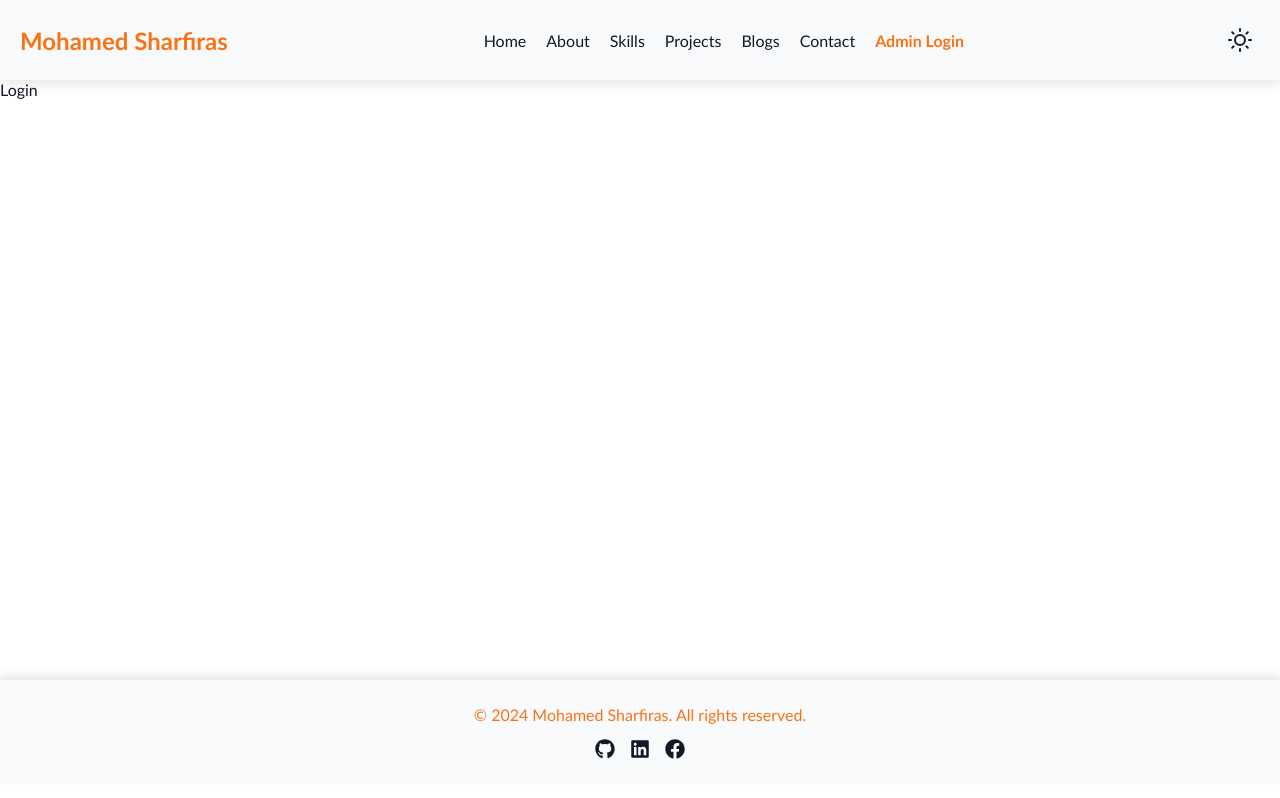
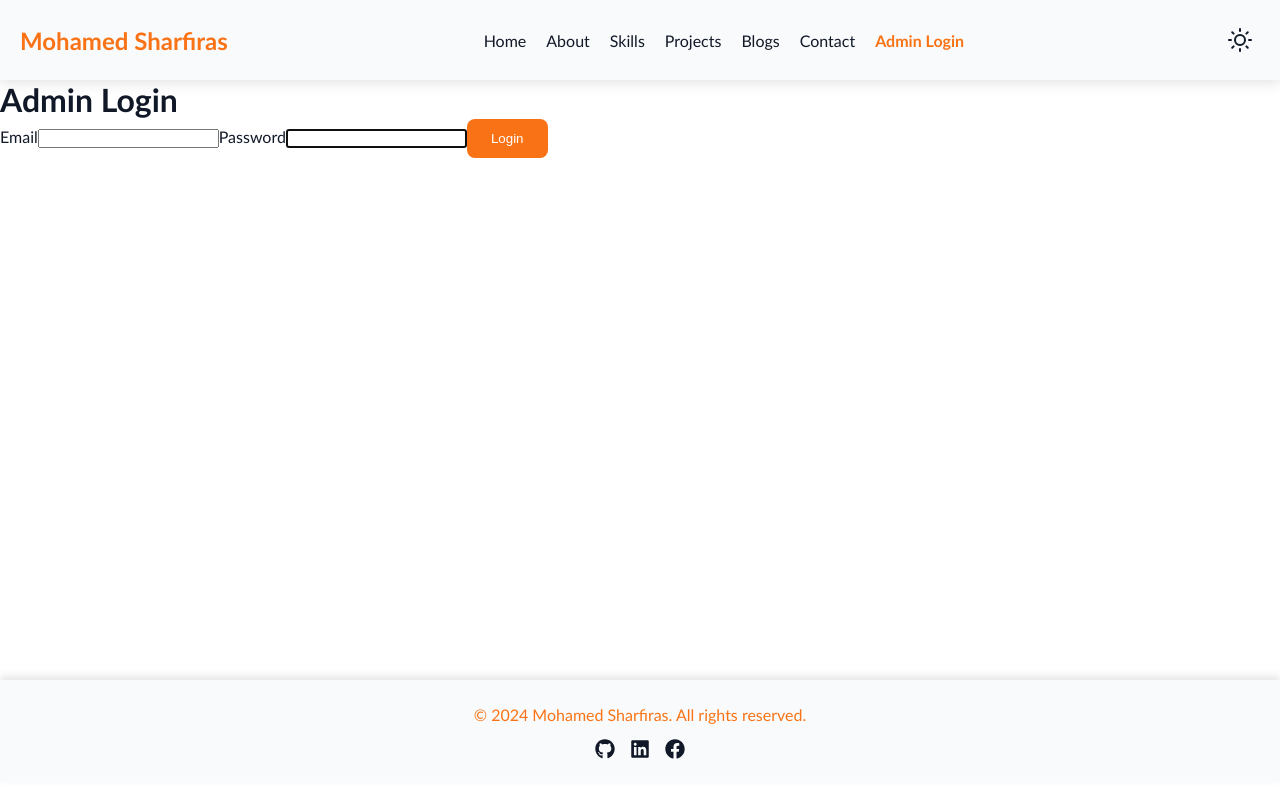
Before and after one commit to sharfrasaqsan/react-my-portfolio, a React (Create React App) app: page /login in a window 1280 px wide. Built offline with nearby package versions, Linux system fonts and the light colour scheme; no server answers; the database is empty.

Commit message:
firebase auth, login, logout

```diff
--- a/src/App.js
+++ b/src/App.js
@@ -44,9 +44,9 @@ function App() {
       <Footer />
       <ToastContainer
         position="top-center"
-        autoClose={5000}
+        autoClose={3000}
         hideProgressBar={false}
-        newestOnTop={false}
+        newestOnTop={true}
         closeOnClick={false}
         rtl={false}
         pauseOnFocusLoss
--- a/src/components/Header.js
+++ b/src/components/Header.js
@@ -2,8 +2,12 @@ import { useState, useEffect } from "react";
 import "../styles/Header.css";
 import { Link, NavLink } from "react-router-dom";
 import { FiSun, FiMoon, FiMenu, FiX } from "react-icons/fi";
+import Lougout from "./Lougout";
+import { useAuth } from "../context/AuthContext";
 
 const Header = () => {
+  const { user } = useAuth();
+
   const [isDarkMode, setIsDarkMode] = useState(() => {
     return localStorage.getItem("darkMode") === "true";
   });
@@ -85,6 +89,7 @@ const Header = () => {
               Contact
             </NavLink>
           </li>
+          {!user ? (
             <li>
               <NavLink
                 to="/login"
@@ -94,8 +99,12 @@ const Header = () => {
                 Admin Login
               </NavLink>
             </li>
+          ) : null}
         </ul>
       </div>
+
+      <Lougout />
+
       <div className="theme-toggle">
         <button className="toggle-button" onClick={toggleDarkMode}>
           {isDarkMode ? <FiMoon size={24} /> : <FiSun size={24} />}
--- /dev/null
+++ b/src/components/Lougout.js
@@ -0,0 +1,31 @@
+import { signOut } from "firebase/auth";
+import { auth } from "../firebase";
+import { useAuth } from "../context/AuthContext";
+import { useNavigate } from "react-router-dom";
+import { toast } from "react-toastify";
+import "../styles/Logout.css";
+
+const Lougout = () => {
+  const { user, setUser } = useAuth();
+
+  const navigate = useNavigate();
+
+  const handleLogout = async () => {
+    await signOut(auth);
+    setUser(null);
+    toast.success("Logout successful");
+    navigate("/");
+  };
+
+  return (
+    <>
+      {user ? (
+        <button onClick={handleLogout} className="logout-button">
+          Logout
+        </button>
+      ) : null}
+    </>
+  );
+};
+
+export default Lougout;
--- a/src/context/DataContext.js
+++ b/src/context/DataContext.js
@@ -1,5 +1,7 @@
-import { createContext, useContext, useState } from "react";
-import { useNavigate } from "react-router-dom";
+import { collection, getDocs } from "firebase/firestore";
+import { createContext, useContext, useEffect, useState } from "react";
+import { db } from "../firebase";
+import { toast } from "react-toastify";
 
 const DataContext = createContext();
 
@@ -29,8 +31,23 @@ export const DataProvider = ({ children }) => {
     updatedAt: "",
   });
 
-  const navigate = useNavigate();
-  const [loading, setLoading] = useState(false);
+  const [loading, setLoading] = useState(true);
+
+  useEffect(() => {
+    const fetchAdmin = async () => {
+      try {
+        const res = await getDocs(collection(db, "admin"));
+        const resData = res.docs.map((doc) => ({ id: doc.id, ...doc.data() }));
+        setAdmin(resData);
+      } catch (err) {
+        toast.error("Failed to fetch data!", err.message);
+      } finally {
+        setLoading(false);
+      }
+    };
+
+    fetchAdmin();
+  }, []);
 
   return (
     <DataContext.Provider
@@ -43,7 +60,6 @@ export const DataProvider = ({ children }) => {
         setProject,
         editProject,
         setEditProject,
-        navigate,
         loading,
         setLoading,
       }}
--- a/src/pages/Login.js
+++ b/src/pages/Login.js
@@ -1,5 +1,84 @@
+import { useState } from "react";
+import { toast } from "react-toastify";
+import { useAuth } from "../context/AuthContext";
+import { signInWithEmailAndPassword } from "firebase/auth";
+import { auth, db } from "../firebase";
+import { doc, getDoc } from "firebase/firestore";
+import { useNavigate } from "react-router-dom";
+
 const Login = () => {
-  return <div>Login</div>;
+  const { setUser } = useAuth();
+
+  const [email, setEmail] = useState();
+  const [password, setPassword] = useState();
+  const [loading, setLoading] = useState(false);
+
+  const navigate = useNavigate();
+
+  const handleLogin = async (e) => {
+    e.preventDefault();
+
+    if (!email || !password) {
+      toast.error("Please enter email and password");
+      return;
+    }
+
+    setLoading(true);
+    try {
+      const userCredentials = await signInWithEmailAndPassword(
+        auth,
+        email,
+        password
+      );
+      const user = userCredentials.user;
+
+      const res = await getDoc(doc(db, "admin", user.uid));
+      if (!res.exists()) {
+        toast.error("User not found");
+        return;
+      }
+      setUser(res.data());
+      setEmail("");
+      setPassword("");
+      toast.success("Login successful");
+      navigate("/admin");
+    } catch (err) {
+      toast.error("Login failed", err.message);
+    } finally {
+      setLoading(false);
+    }
+  };
+
+  return (
+    <section>
+      <div>
+        <h2>Admin Login</h2>
+        <form onSubmit={handleLogin}>
+          <label htmlFor="email">Email</label>
+          <input
+            type="text"
+            name="email"
+            value={email}
+            onChange={(e) => setEmail(e.target.value)}
+            required
+            autoFocus
+          />
+          <label htmlFor="password">Password</label>
+          <input
+            type="password"
+            name="password"
+            value={password}
+            onChange={(e) => setPassword(e.target.value)}
+            required
+            autoFocus
+          />
+          <button type="submit" disabled={loading}>
+            {loading ? "Logging in..." : "Login"}
+          </button>
+        </form>
+      </div>
+    </section>
+  );
 };
 
 export default Login;
--- a/src/styles/Hero.css
+++ b/src/styles/Hero.css
@@ -65,7 +65,7 @@
 }
 
 .hero-button:hover {
-  background-color: var(--button-hover-background);
+  /* background-color: var(--button-hover-background); */
   color: var(--button-hover-text-color);
   box-shadow: 0 6px 20px var(--button-hover-background);
 }
--- /dev/null
+++ b/src/styles/Logout.css
@@ -0,0 +1,14 @@
+.logout-button {
+  padding: var(--button-padding);
+  color: var(--button-text-color);
+  text-decoration: none;
+  border-radius: var(--border-radius);
+  transition: background-color var(--transition-duration) var(--transition-ease),
+    color var(--transition-duration) var(--transition-ease);
+  box-shadow: 0 4px 12px var(--button-background);
+}
+
+.logout-button:hover {
+  color: var(--button-hover-text-color);
+  box-shadow: 0 6px 20px var(--button-hover-background);
+}
```
Also changed, not shown: src/index.js (+4 -4 lines), src/styles/Login.css (added). Lines whose indentation alone changed are shown as unchanged.
